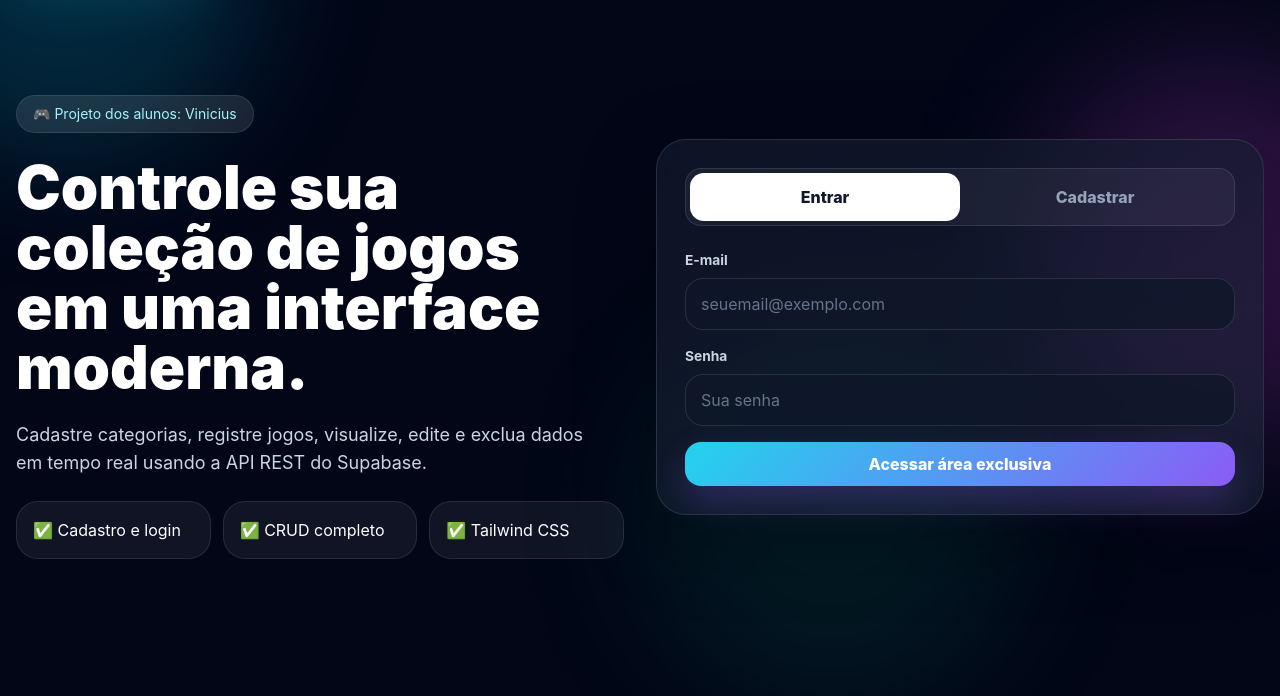
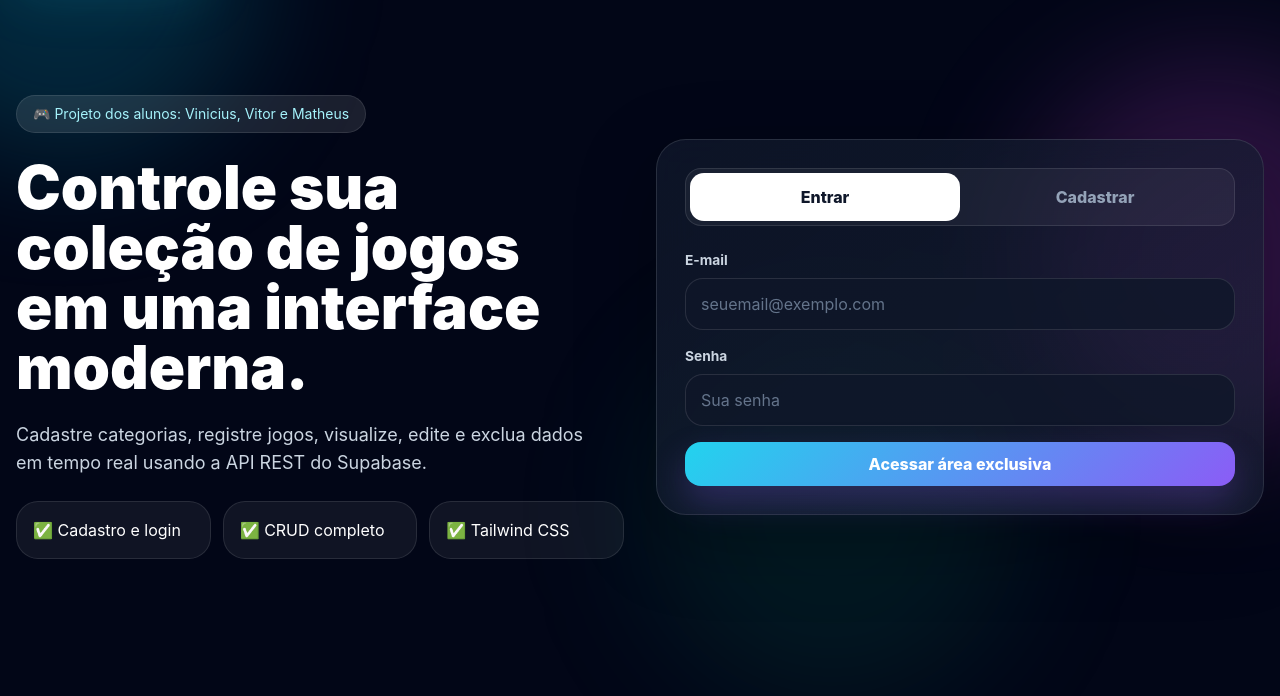
Before and after one commit to viniciusfelixx2/GAME-VAULT---BIBLIOTECA-DE-JOGOS, a plain HTML site: page index.html in a window 1280 px wide. Shown: the part 96-792 px from the top of the page. Drawn offline with nearby package versions, Linux system fonts and the light colour scheme.

Commit message:
Atualizar o index.html

```diff
--- a/index.html
+++ b/index.html
@@ -32,7 +32,7 @@
     <section id="guestView" class="grid lg:grid-cols-2 gap-8 items-center min-h-[75vh]">
       <div class="space-y-6">
         <span class="inline-flex items-center gap-2 px-4 py-2 rounded-full bg-white/10 border border-white/10 text-sm text-cyan-200">
-          🎮 Projeto dos alunos: Vinicius
+          🎮 Projeto dos alunos: Vinicius, Vitor e Matheus
         </span>
         <h2 class="text-4xl md:text-6xl font-black leading-tight">
           Controle sua coleção de jogos em uma interface moderna.
```
